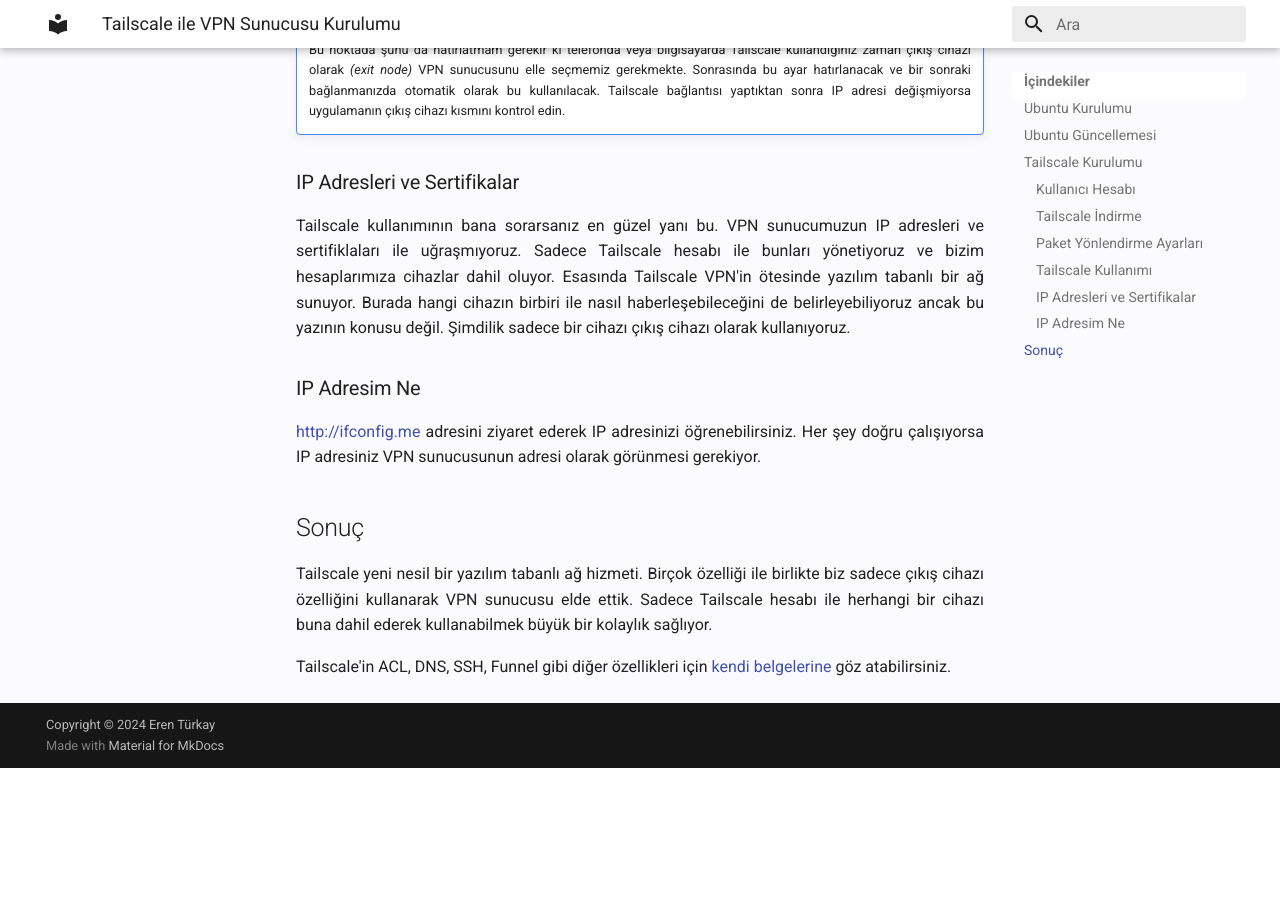
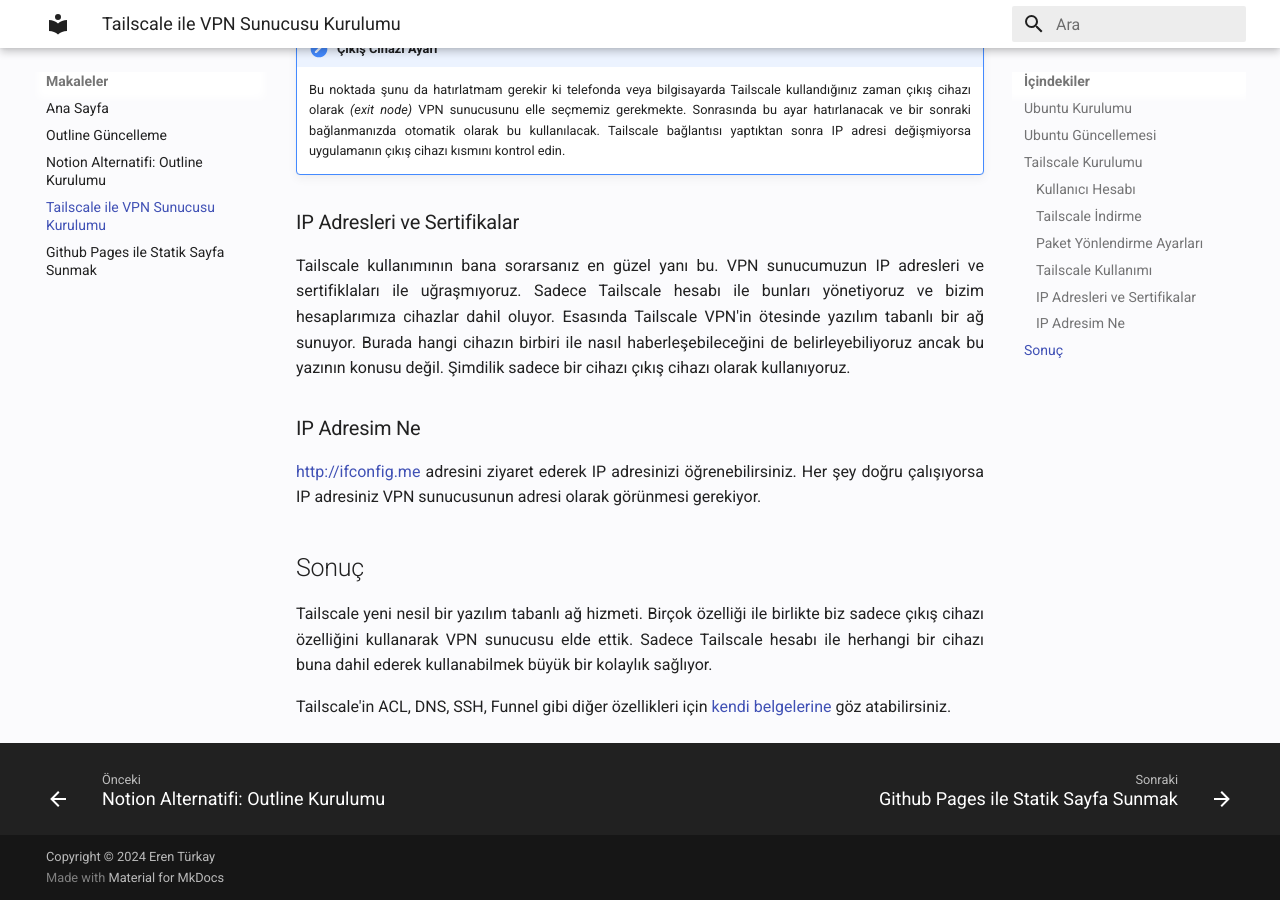
Before and after one commit to sonradanogrendiklerim/sonradanogrendiklerim.github.io, an MkDocs documentation site: the page built from docs/makaleler/tailscale-ile-vpn-sunucusu-kurulumu.md, in a window 1280 px wide and 900 px high, scrolled down 2811 px. Built offline with MkDocs 1.6.1 and Material for MkDocs 9.7.7, drawn with Linux system fonts in a browser that asks for light colours; before the commit the page ends 3579 px from its top, so only the background shows below that.

Commit message:
mkdocs.yaml: makaleleri ekle

```diff
--- a/mkdocs.yaml
+++ b/mkdocs.yaml
@@ -30,7 +30,13 @@
           - VSCode ile Python Geliştirme Ortamı: python/vscode-ile-python-gelistirme-ortami.md
           - Python Modül Yapısı: python/python-modul-yapisi.md
 
-  - Makaleler: makaleler/index.md
+  - Makaleler:
+      - Ana Sayfa: makaleler/index.md
+      - Outline Güncelleme: makaleler/outline-guncelleme.md
+      - "Notion Alternatifi: Outline Kurulumu": makaleler/notion-alternatifi-outline-kurulumu.md
+      - Tailscale ile VPN Sunucusu Kurulumu: makaleler/tailscale-ile-vpn-sunucusu-kurulumu.md
+      - Github Pages ile Statik Sayfa Sunmak: makaleler/github-pages-statik-sayfa.md
+
   - Blog: blog/index.md
   - İletişim: https://erenturkay.com/iletisim
   - Resume: https://erenturkay.com/assets/resume/Eren_Turkay_Resume.pdf
```
